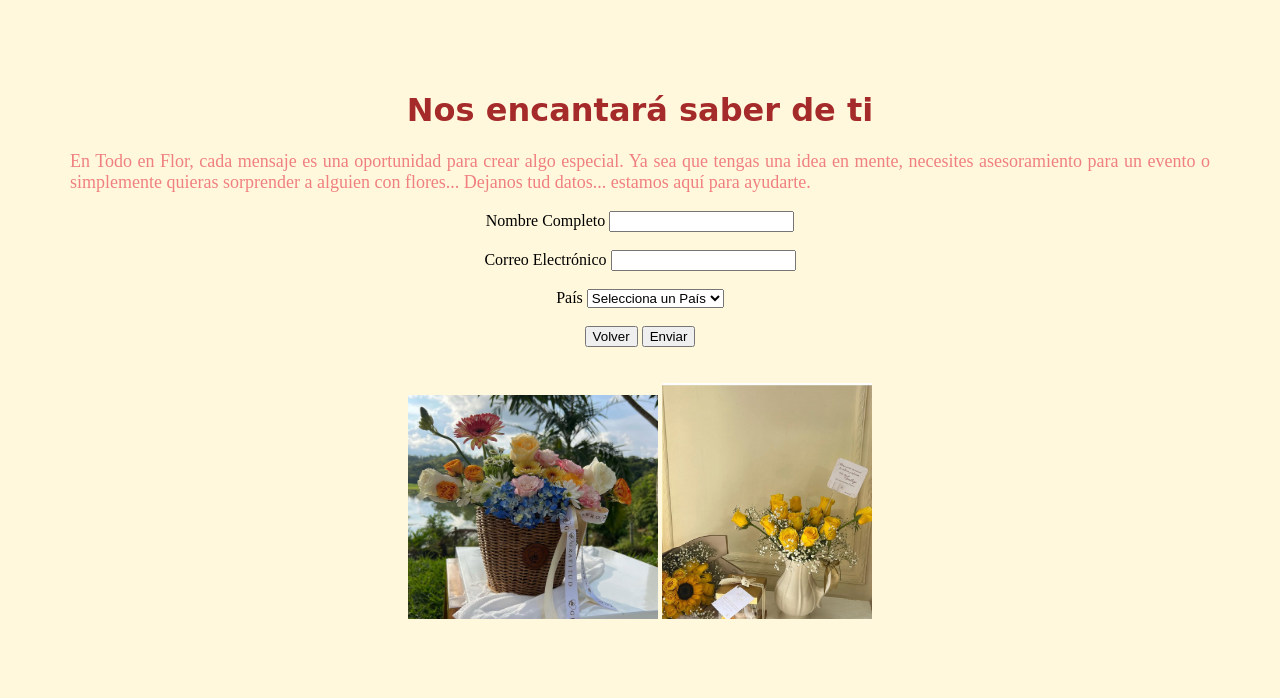
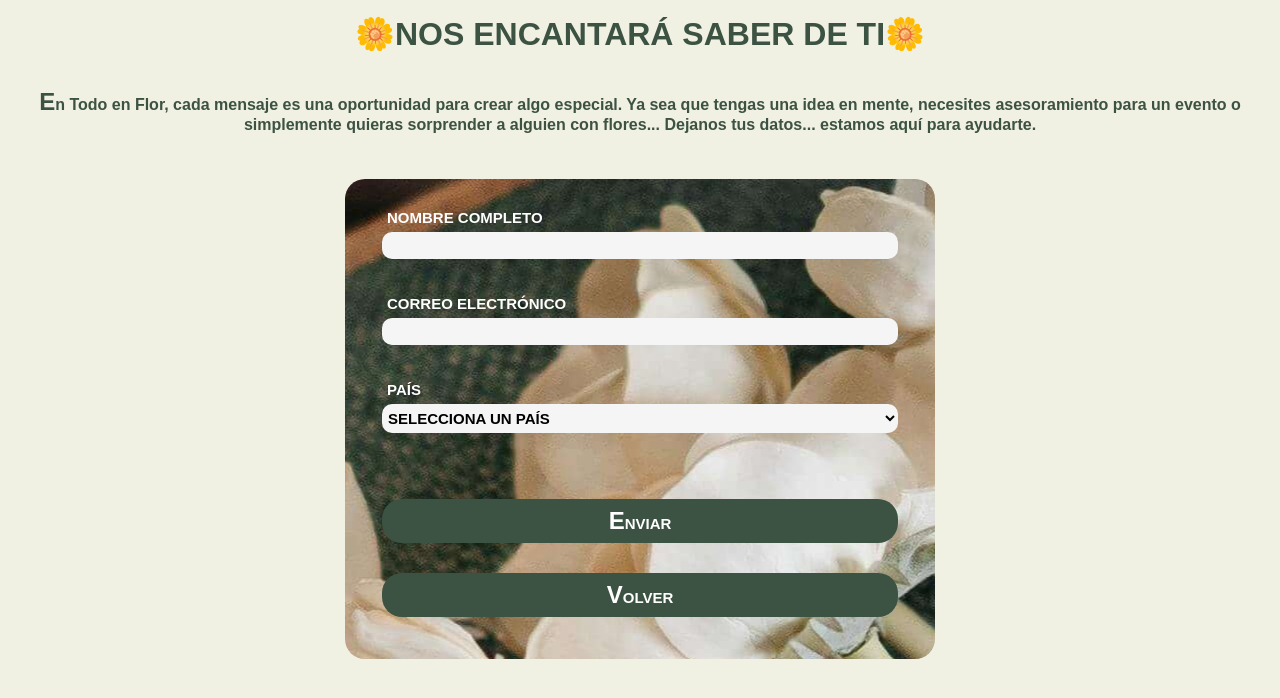
Before and after one commit to Jamora1896/Formulario, a plain HTML site: page Index.html in a window 1280 px wide. Drawn offline with Linux system fonts and the light colour scheme.

Commit message:
Commit final

```diff
--- a/Css/Style.css
+++ b/Css/Style.css
@@ -1,19 +1,91 @@
+*{
+    box-sizing: border-box;
+    margin: 5px;
+    padding: 0;
+    font-family: Arial, Helvetica, sans-serif;
+}
 body{
-    text-align: center;
-    justify-content: center;
-    align-content: center;
-    margin: 50px;
-    padding: 20px;
-    font-family: 'Times New Roman', Times, serif;
-    background-color: cornsilk;
+    background-color:rgb(241, 241, 227);
+    display: grid;
+    place-items:center;
+}
+.formulario{
+    background-image: url(/Images/floresfondo.jpg);
+    background-repeat: no-repeat;
+    background-position: center;
+    padding: 30px 37px 67px;
+    border-radius: 20px;
+    box-shadow: 0 4px 8px rgba(0,0,0,0);
+    width: 590px;
+    height: 480px;
+    margin-top: 20px;
 }
 h1{
-    color: brown;
     text-align: center;
-    font-family: cursive;
+    text-transform:uppercase;
+    margin-top: 5px;
+    margin-bottom: 10px;
+    color:rgb(60, 82, 66) ;
+    font-weight: bolder;
+}
+h1::after {
+    content: '🌼';
+}
+h1::before  {
+    content: '🌼';
 }
 p{
-    color: lightcoral;
-    text-align: justify;
-    font-size: large;
+    text-align:center;
+    color:rgb(60, 82, 66) ;
+    font-weight: bold;
+    padding: 20px 20px 20px 20px;
 }
+p::first-letter{
+    font-size:x-large;
+}
+label{
+    font-weight: bold;
+    color: white;
+    font-size:15px ;
+    text-transform: uppercase;
+}
+input,select{
+    cursor: pointer;
+    border-radius: 10px;
+    border: none;
+    text-transform: uppercase;
+    background-color: whitesmoke;
+    width: 100%;
+    outline: none;
+    display: block;
+    margin: 0;
+    margin-top: 5px;
+    padding: 5px 2px;
+    font-size: 15px;
+    font-weight: bold;
+}
+input:focus{
+    background-color:rgb(60, 82, 66);
+    border: 1px solid black;
+}
+.boton{
+    margin: 0;
+    width: 100%;
+    margin-top: 30px;
+    padding: 8px 10px;
+    font-size: 15px;
+    font-weight: bold;
+    color: white;
+    text-transform: uppercase;
+    background-color: rgb(60, 82, 66);
+    cursor: pointer;
+    border: none;
+    border-radius: 20px;
+}
+.boton:hover{
+    background-color: rgb(98, 143, 118);
+}
+
+.boton::first-letter{
+    font-size:x-large;
+}
--- a/Index.html
+++ b/Index.html
@@ -8,26 +8,25 @@
 </head>
 <body>
     <h1>Nos encantará saber de ti</h1>
-    <p>En Todo en Flor, cada mensaje es una oportunidad para crear algo especial. Ya sea que tengas una idea en mente, necesites asesoramiento para un evento o simplemente quieras sorprender a alguien con flores... Dejanos tud datos... estamos aquí para ayudarte.</p>
-    <form action="">
+    <p>En Todo en Flor, cada mensaje es una oportunidad para crear algo especial. Ya sea que tengas una idea en mente, necesites asesoramiento para un evento o simplemente quieras sorprender a alguien con flores... Dejanos tus datos... estamos aquí para ayudarte.</p>
+    <form action="" class="formulario">
         <label for="Nombre">Nombre Completo</label>
         <input type="Text" id="Nombre" required><br><br>
         <label for="correoelectronico">Correo Electrónico</label>
         <input type="email" id="correoelectronico" required><br><br>
         <label for="pais">País</label>
         <select name="pais" id="pais">
-            <option value="Selecciona_uno">Selecciona un País</option>
+            <option value="Selecciona_uno" class="opcion">Selecciona un País</option>
             <option value="Colombia">Colombia</option>
             <option value="Argentina">Argentina</option>
             <option value="Peru">Perú</option>
             <option value="Mexico">Mexico</option>
             <option value="Estados-unidos">Estados Unidos</option>
         </select><br><br>
-        <input type="submit" value="Volver">
-        <input type="submit" value="Enviar">
-    </form><br><br>
-    <img src="/Images/Cumpleaños.jfif" width="250" alt="Imagen de flores">
-    <img src="/Images/toda ocasion.jfif"width="210" alt="Imagen de flores">
+
+        <button class="boton">Enviar</button>
+        <button class="boton">Volver</button>
+    </form>
 
 </body>
 </html>
```
Also changed, not shown: Images/Cumpleaños.jfif (deleted), Images/floresfondo.jpg (added), Images/toda ocasion.jfif (deleted).
